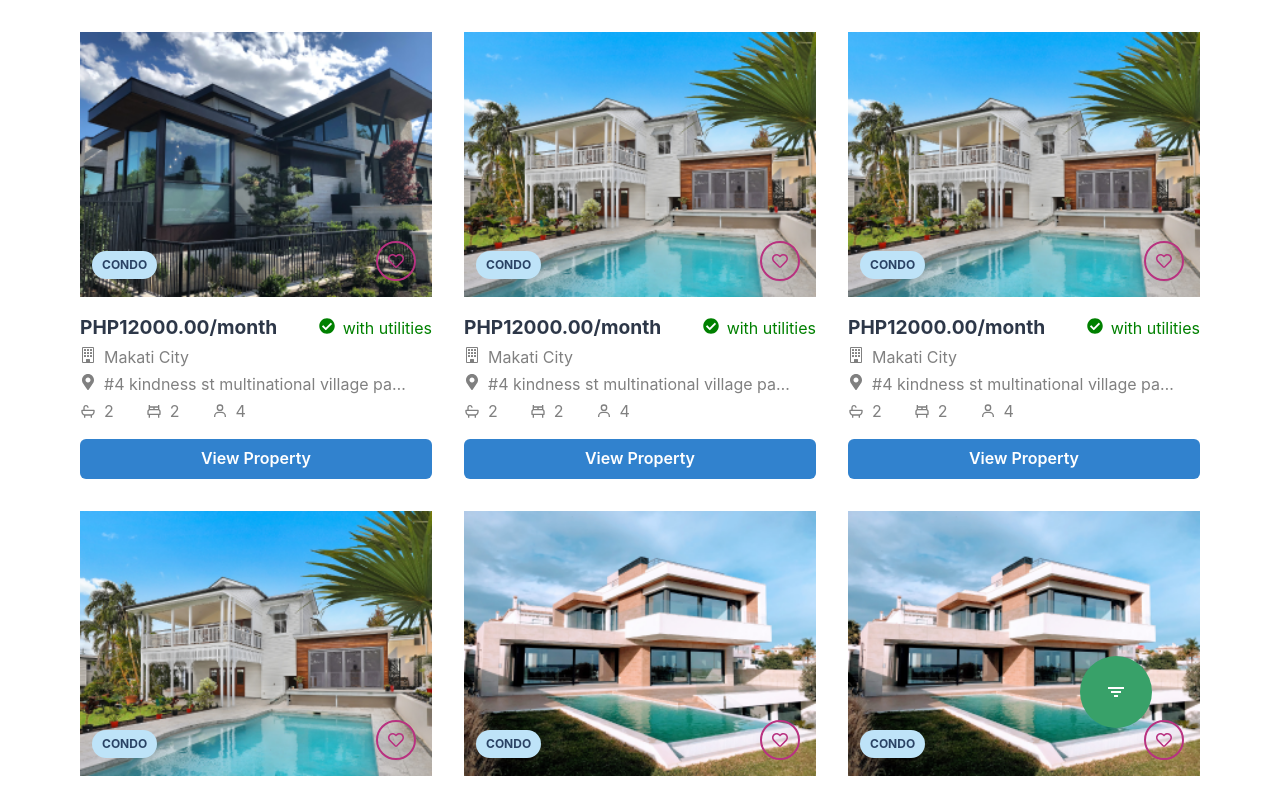
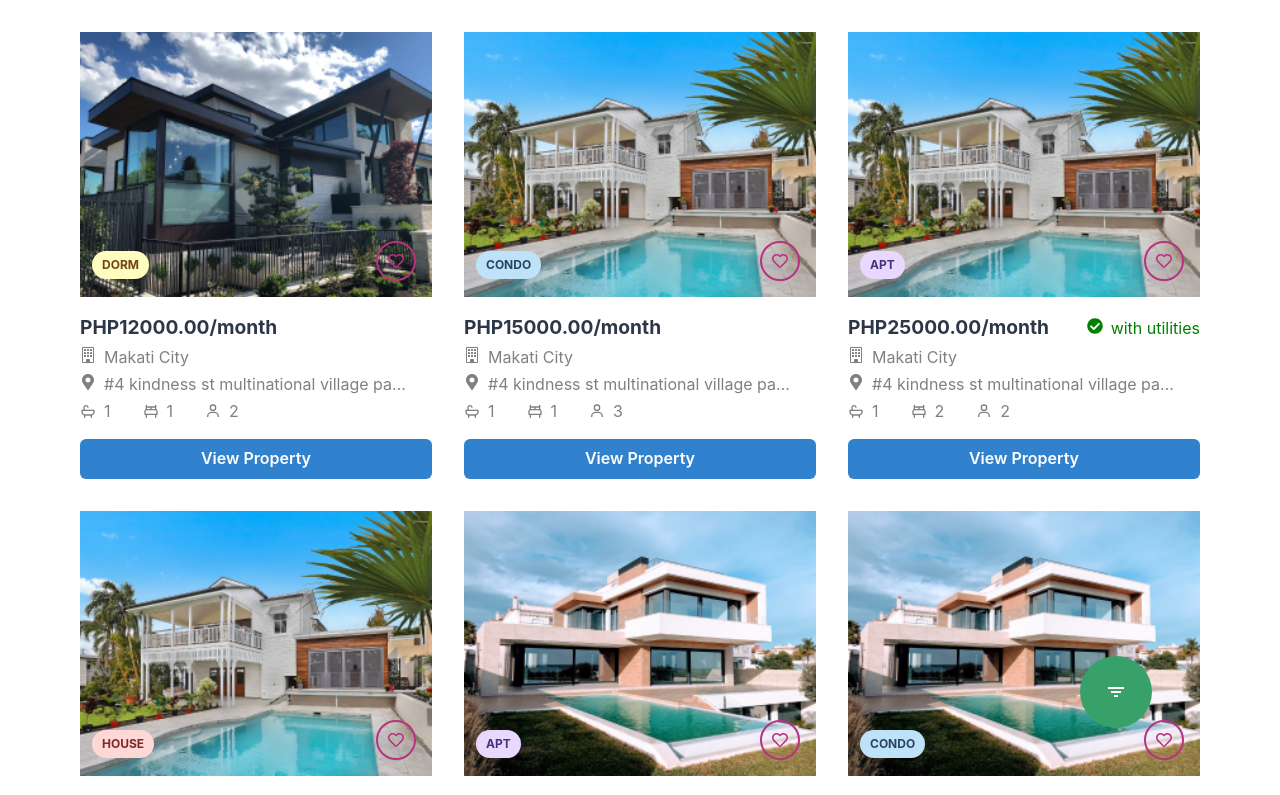
Before and after one commit to JonathanJuayong/buddybuddy, a Next.js app: page / in a window 1280 px wide. Shown: the top 795 px of the page. Built offline with nearby package versions, Linux system fonts and the light colour scheme.

Commit message:
created context component

```diff
--- /dev/null
+++ b/components/context/context.tsx
@@ -0,0 +1,18 @@
+import { useState, createContext, Dispatch, SetStateAction, Context } from 'react';
+import { DefaultState, defaultState } from './defaultState';
+
+interface ContextType {
+  context: DefaultState,
+  setContext: Dispatch<SetStateAction<{}>>
+}
+
+export const GlobalContext: Context<ContextType | undefined> = createContext(undefined);
+
+export const ContextProvider: React.FC = ({children}) => {
+  const [context, setContext] = useState<DefaultState>(defaultState);
+  return (
+    <GlobalContext.Provider value={{context, setContext}}>
+      {children}
+    </GlobalContext.Provider>
+  )
+}
--- /dev/null
+++ b/components/context/defaultState.ts
@@ -0,0 +1,39 @@
+export interface DefaultState {
+  filters: {
+    city: string;
+    rent: {
+        min: number,
+        max: number,
+    },
+    rooms: {
+        bedrooms: number,
+        bathrooms: number,
+        tenants: number,
+        withUtilities: boolean,
+        type: string,
+    },
+    roommates: {
+        gender: string,
+    },
+  }
+}
+
+export const defaultState: DefaultState = {
+  filters: {
+    city: "makati",
+    rent: {
+      min: 10000,
+      max: 50000,
+    },
+    rooms: {
+      bedrooms: 1,
+      bathrooms: 1,
+      tenants: 1,
+      withUtilities: false,
+      type: "apt",
+    },
+    roommates: {
+      gender: "male",
+    }
+  }
+}
--- /dev/null
+++ b/components/context/index.ts
@@ -0,0 +1,2 @@
+export { GlobalContext, ContextProvider } from './context';
+export { defaultState } from './defaultState';
--- a/components/customFields/myCustomNumberInput.tsx
+++ b/components/customFields/myCustomNumberInput.tsx
@@ -6,10 +6,9 @@ interface MyCustomNumberInputProps {
   label: string,
   max: number,
   min: number,
-  errorHandler?: (error: string) => void
 }
 
-const MyCustomNumberInput: React.FC<MyCustomNumberInputProps> = ({name, label, max, min, errorHandler}) => {
+const MyCustomNumberInput: React.FC<MyCustomNumberInputProps> = ({name, label, max, min}) => {
   return (
     <Field name={name}>
       {({field, form}) => {
@@ -20,7 +19,6 @@ const MyCustomNumberInput: React.FC<MyCustomNumberInputProps> = ({name, label, m
             return;
           }
         }, form.errors);
-        if (errorHandler) errorHandler(errorMesage);
         return (
           <FormControl id={name} isInvalid={!!errorMesage}>
             <FormLabel htmlFor={name}>{label}</FormLabel>
--- a/components/index.tsx
+++ b/components/index.tsx
@@ -1,9 +1,2 @@
 export { FiltersContainer } from './filtersContainer';
 export { PropertyCardContainer } from './propertyCardContainer';
-
-export enum PropertyType {
-  house = "house",
-  condo = "condo",
-  apt = "apt",
-  dorm = "dorm",
-}
--- a/components/propertyCard.tsx
+++ b/components/propertyCard.tsx
@@ -1,19 +1,19 @@
 import { Badge, Box, Grid, Image, IconButton, useToast, toast, Text, HStack, theme, Button } from "@chakra-ui/react";
-import { PropertyType } from './';
 import { FaHeart, FaRegHeart, FaMapMarkerAlt, FaCheckCircle } from 'react-icons/fa';
 import { BiBed, BiBath, BiUser } from 'react-icons/bi';
 import { BsBuilding } from 'react-icons/bs';
 import { useState } from "react";
+import { capitalize } from "../utils";
 
 interface PropertyCardProps {
   id: string,
   imageUrl: string,
-  type: PropertyType,
+  type: string,
   monthlyRent: number,
   city: string,
   address: string,
-  bedroom: number,
-  bathroom: number,
+  bedrooms: number,
+  bathrooms: number,
   tenants: number,
   withUtilities?: boolean
 }
@@ -25,8 +25,8 @@ const PropertyCard: React.FC<PropertyCardProps> = ({
   monthlyRent,
   city,
   address,
-  bedroom,
-  bathroom,
+  bedrooms,
+  bathrooms,
   tenants,
   withUtilities
 
@@ -120,7 +120,7 @@ const PropertyCard: React.FC<PropertyCardProps> = ({
         </Grid>
         <HStack align="baseline">
           <BsBuilding />
-          <Text>{city} City</Text>
+          <Text>{capitalize(city)} City</Text>
         </HStack>
         <HStack align="baseline">
           <FaMapMarkerAlt />
@@ -129,11 +129,11 @@ const PropertyCard: React.FC<PropertyCardProps> = ({
         <HStack spacing="2em">
           <HStack>
             <BiBath />
-            <Text>{bathroom}</Text>
+            <Text>{bathrooms}</Text>
           </HStack>
           <HStack>
             <BiBed />
-            <Text>{bedroom}</Text>
+            <Text>{bedrooms}</Text>
           </HStack>
           <HStack>
             <BiUser />
--- a/components/propertyCardContainer.tsx
+++ b/components/propertyCardContainer.tsx
@@ -1,10 +1,11 @@
 import { Grid } from "@chakra-ui/react"
 import PropertyCard from "./propertyCard"
-import { PropertyType } from './';
+import { properties } from '../dummyData';
+import { useContext } from 'react';
+import { GlobalContext } from './context';
 
 const PropertyCardContainer: React.FC = () => {
-  const randomHouse = () => Math.floor(Math.random()*4) + 1;
-  const arr = [...Array(20)];
+  const {context, setContext} = useContext(GlobalContext);
   return (
     <Grid
       justifyContent="center"
@@ -12,19 +13,19 @@ const PropertyCardContainer: React.FC = () => {
       gap="2em"
       py="2em"
     >
-      {arr.map((_, i) => (
+      {properties.map((property) => (
         <PropertyCard
-          key={i}
-          id={`${i}`}
-          imageUrl={`/pic/house${randomHouse()}.png`}
-          type={PropertyType.condo}
-          monthlyRent={12000}
-          city="Makati"
-          address="#4 kindness st multinational village paranaque city#4 kindness st multinational village paranaque city#4 kindness st multinational village paranaque city#4 kindness st multinational village paranaque city#4 kindness st multinational village paranaque city#4 kindness st multinational village paranaque city"
-          bedroom={2}
-          bathroom={2}
-          tenants={4}
-          withUtilities
+          key={property.id}
+          id={`${property.id}`}
+          imageUrl={property.imageUrl}
+          type={property.type}
+          monthlyRent={property.monthlyRent}
+          city={property.city}
+          address={property.address}
+          bedrooms={property.bedrooms}
+          bathrooms={property.bathrooms}
+          tenants={property.tenants}
+          withUtilities={property.withUtilities}
         />
       ))}
     </Grid>
--- /dev/null
+++ b/dummyData/index.ts
@@ -0,0 +1 @@
+export { properties } from './properties';
--- /dev/null
+++ b/dummyData/properties.ts
@@ -0,0 +1,182 @@
+const randomHouse = () => Math.floor(Math.random()*4) + 1;
+const randomPropertyType = () => {
+  const types = [
+    "apt",
+    "condo",
+    "dorm",
+    "house"
+  ]
+
+  return types[randomHouse() - 1];
+}
+
+export const properties = [
+  {
+    id: 1,
+    imageUrl: `/pic/house${randomHouse()}.png`,
+    type: randomPropertyType(),
+    monthlyRent: 12000,
+    city: "makati",
+    address: "#4 kindness st multinational village paranaque city",
+    bedrooms: 1,
+    bathrooms: 1,
+    tenants: 2,
+    withUtilities: false
+  },
+  {
+    id: 2,
+    imageUrl: `/pic/house${randomHouse()}.png`,
+    type: randomPropertyType(),
+    monthlyRent: 15000,
+    city: "makati",
+    address: "#4 kindness st multinational village paranaque city",
+    bedrooms: 1,
+    bathrooms: 1,
+    tenants: 3,
+    withUtilities: false
+  },
+  {
+    id: 3,
+    imageUrl: `/pic/house${randomHouse()}.png`,
+    type: randomPropertyType(),
+    monthlyRent: 25000,
+    city: "makati",
+    address: "#4 kindness st multinational village paranaque city",
+    bedrooms: 2,
+    bathrooms: 1,
+    tenants: 2,
+    withUtilities: true
+  },
+  {
+    id: 4,
+    imageUrl: `/pic/house${randomHouse()}.png`,
+    type: randomPropertyType(),
+    monthlyRent: 23000,
+    city: "makati",
+    address: "#4 kindness st multinational village paranaque city",
+    bedrooms: 2,
+    bathrooms: 2,
+    tenants: 3,
+    withUtilities: false
+  },
+  {
+    id: 5,
+    imageUrl: `/pic/house${randomHouse()}.png`,
+    type: randomPropertyType(),
+    monthlyRent: 40000,
+    city: "makati",
+    address: "#4 kindness st multinational village paranaque city",
+    bedrooms: 3,
+    bathrooms: 2,
+    tenants: 5,
+    withUtilities: true
+  },
+  {
+    id: 6,
+    imageUrl: `/pic/house${randomHouse()}.png`,
+    type: randomPropertyType(),
+    monthlyRent: 30000,
+    city: "makati",
+    address: "#4 kindness st multinational village paranaque city",
+    bedrooms: 3,
+    bathrooms: 2,
+    tenants: 4,
+    withUtilities: false
+  },
+  {
+    id: 7,
+    imageUrl: `/pic/house${randomHouse()}.png`,
+    type: randomPropertyType(),
+    monthlyRent: 29000,
+    city: "makati",
+    address: "#4 kindness st multinational village paranaque city",
+    bedrooms: 2,
+    bathrooms: 2,
+    tenants: 2,
+    withUtilities: false
+  },
+  {
+    id: 8,
+    imageUrl: `/pic/house${randomHouse()}.png`,
+    type: randomPropertyType(),
+    monthlyRent: 12500,
+    city: "makati",
+    address: "#4 kindness st multinational village paranaque city",
+    bedrooms: 1,
+    bathrooms: 1,
+    tenants: 1,
+    withUtilities: true
+  },
+  {
+    id: 9,
+    imageUrl: `/pic/house${randomHouse()}.png`,
+    type: randomPropertyType(),
+    monthlyRent: 22000,
+    city: "makati",
+    address: "#4 kindness st multinational village paranaque city",
+    bedrooms: 1,
+    bathrooms: 1,
+    tenants: 1,
+    withUtilities: false
+  },
+  {
+    id: 10,
+    imageUrl: `/pic/house${randomHouse()}.png`,
+    type: randomPropertyType(),
+    monthlyRent: 21000,
+    city: "makati",
+    address: "#4 kindness st multinational village paranaque city",
+    bedrooms: 3,
+    bathrooms: 1,
+    tenants: 2,
+    withUtilities: true
+  },
+  {
+    id: 11,
+    imageUrl: `/pic/house${randomHouse()}.png`,
+    type: randomPropertyType(),
+    monthlyRent: 37000,
+    city: "makati",
+    address: "#4 kindness st multinational village paranaque city",
+    bedrooms: 2,
+    bathrooms: 1,
+    tenants: 2,
+    withUtilities: false
+  },
+  {
+    id: 12,
+    imageUrl: `/pic/house${randomHouse()}.png`,
+    type: randomPropertyType(),
+    monthlyRent: 40000,
+    city: "makati",
+    address: "#4 kindness st multinational village paranaque city",
+    bedrooms: 3,
+    bathrooms: 2,
+    tenants: 4,
+    withUtilities: true
+  },
+  {
+    id: 13,
+    imageUrl: `/pic/house${randomHouse()}.png`,
+    type: randomPropertyType(),
+    monthlyRent: 34000,
+    city: "makati",
+    address: "#4 kindness st multinational village paranaque city",
+    bedrooms: 2,
+    bathrooms: 2,
+    tenants: 1,
+    withUtilities: false
+  },
+  {
+    id: 14,
+    imageUrl: `/pic/house${randomHouse()}.png`,
+    type: randomPropertyType(),
+    monthlyRent: 19000,
+    city: "makati",
+    address: "#4 kindness st multinational village paranaque city",
+    bedrooms: 1,
+    bathrooms: 1,
+    tenants: 1,
+    withUtilities: false
+  },
+]
--- a/pages/_app.tsx
+++ b/pages/_app.tsx
@@ -1,11 +1,14 @@
 import { AppProps } from 'next/app';
 import 'focus-visible/dist/focus-visible';
 import { ChakraProvider } from '@chakra-ui/react';
+import { ContextProvider } from '../components/context';
 
 const MyApp: React.FC<AppProps> = ({ Component, pageProps }) => {
   return (
     <ChakraProvider>
-      <Component {...pageProps} />
+      <ContextProvider>
+        <Component {...pageProps} />
+      </ContextProvider>
     </ChakraProvider>
   )
 }
```
Also changed, not shown: components/filters.tsx (+14 -28 lines).
